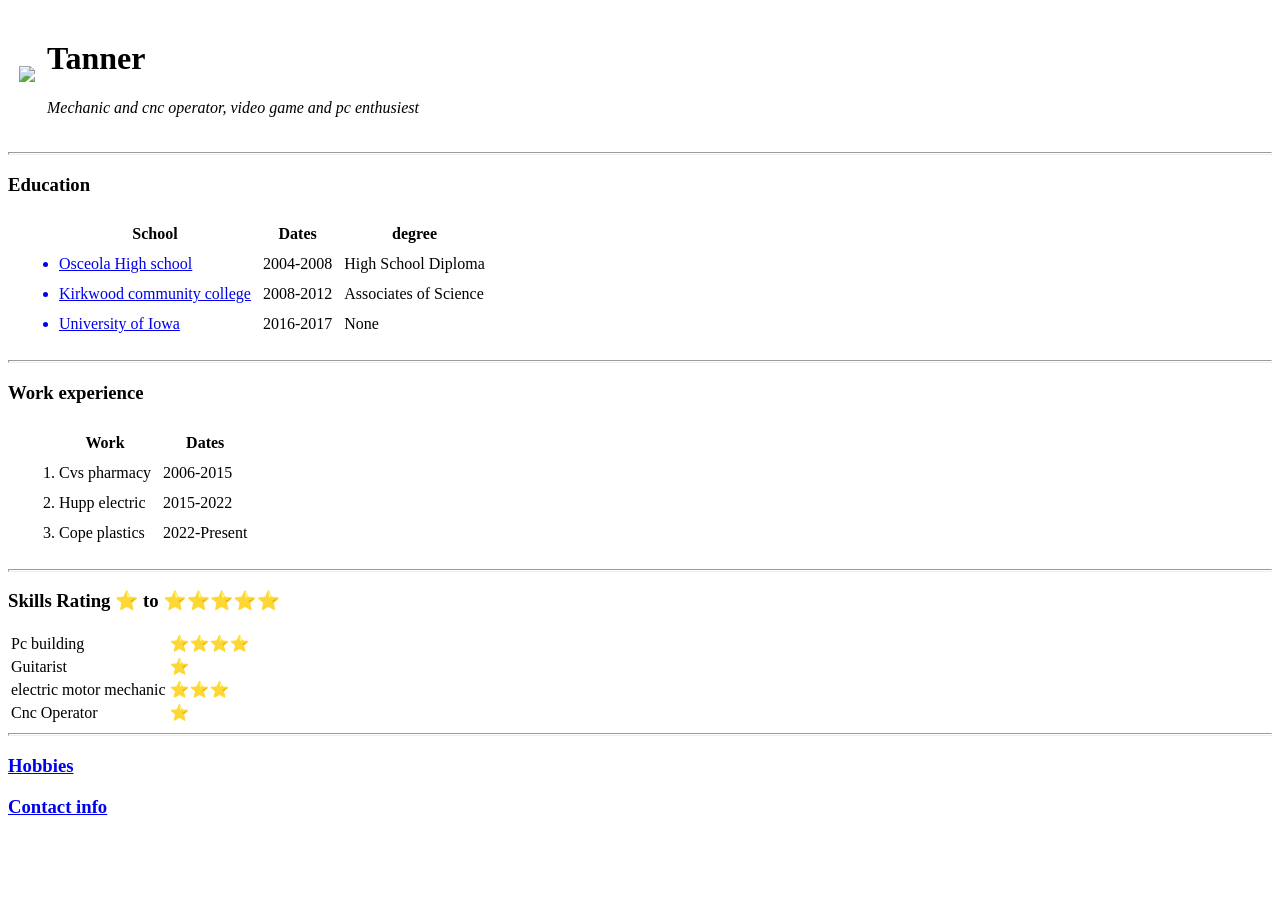
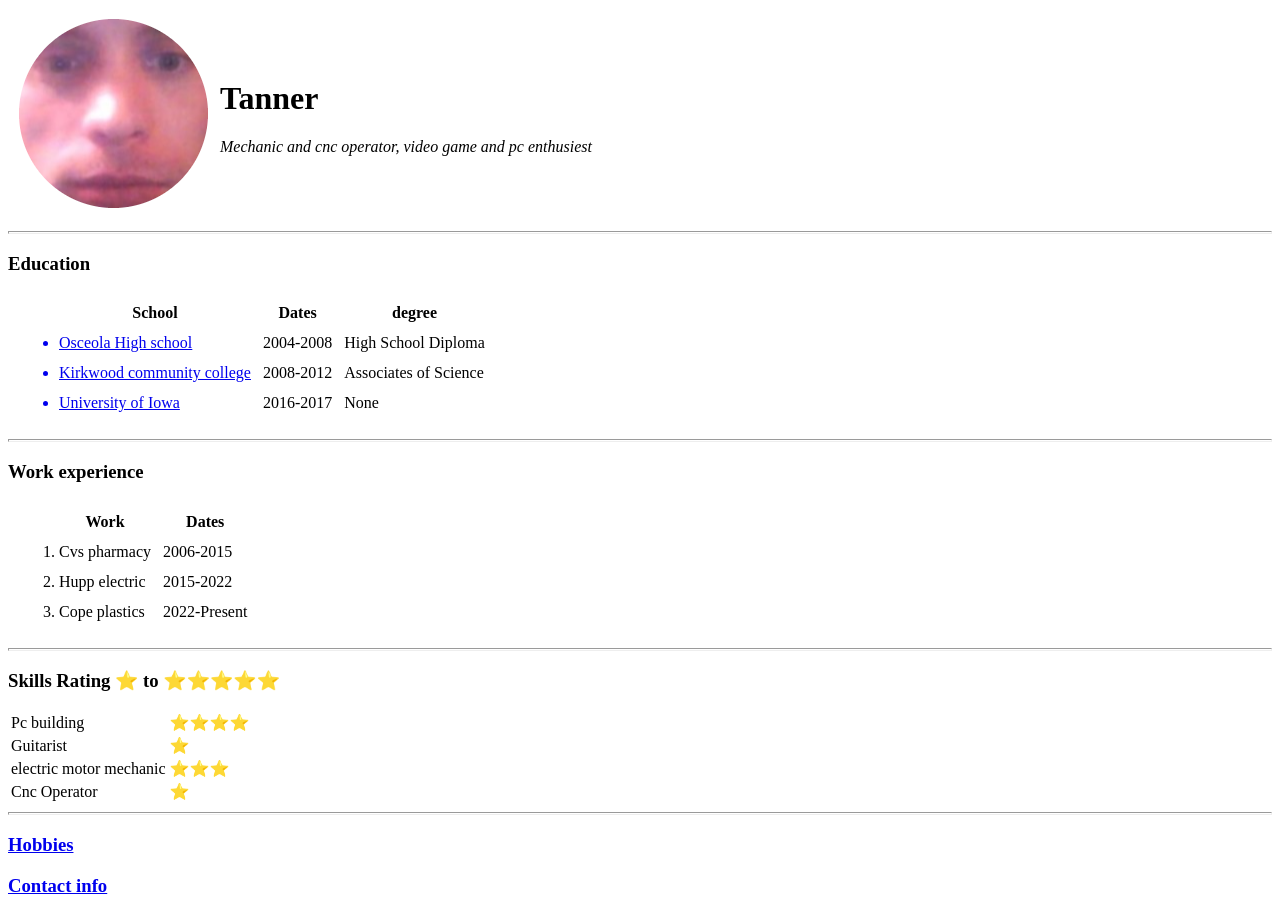
Before and after one commit to tomkim67/cv, a plain HTML site: page index.html in a window 1280 px wide. Before the commit the page ends 836 px from the top, so only its background shows below. Drawn offline with Linux system fonts and the light colour scheme.

Commit message:
Update index.html

```diff
--- a/index.html
+++ b/index.html
@@ -7,7 +7,7 @@
 <body>
     <table cellspacing="10">
        <tr>
-        <td><img src ="tannercircle.png"></td>
+        <td><img src ="images/tannercircle.png"></td>
         <td><h1><strong>Tanner</strong></h1>
     <p><em>Mechanic and cnc operator, video game and pc enthusiest</em></p></td>
        </tr>
```
